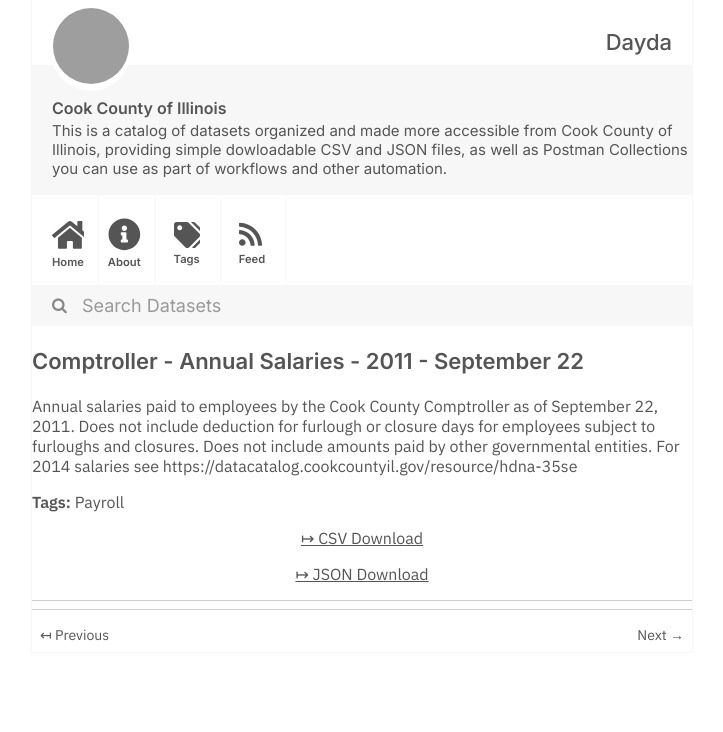
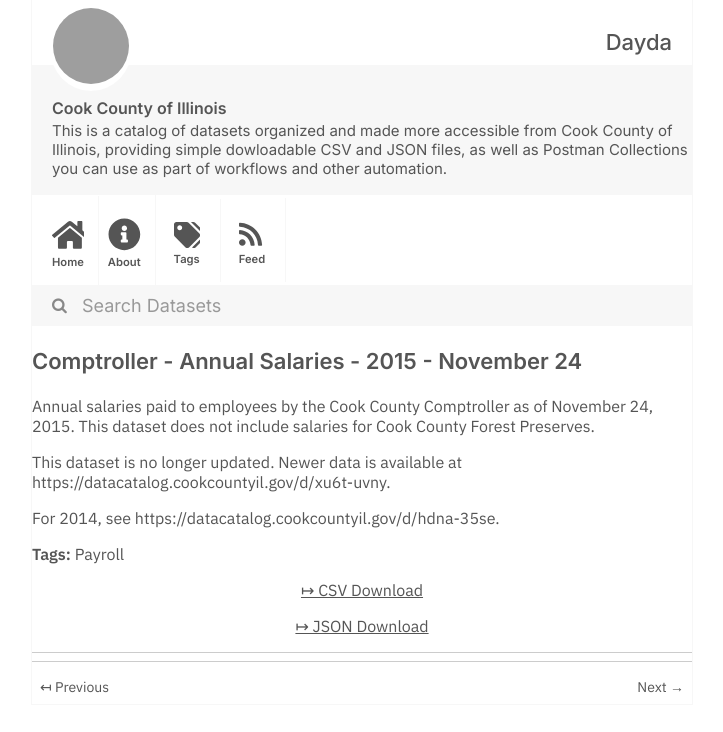
Before and after one commit to dayda-entities/cook-county-of-illinois, a Jekyll site: the page built from _posts/2020-11-10-comptroller-annual-salaries-20.md, in a window 1280 px wide, cut to the strip 0-732 px from the top of the page. Shown: the whole strip, without its empty margins (278-1001 px from the left). Built offline with Jekyll 4.4.1, drawn with Linux system fonts in a browser that asks for light colours; grey boxes are pictures that could not be loaded.

Commit message:
Publish Data

```diff
--- a/_posts/2020-11-10-comptroller-annual-salaries-20.md
+++ b/_posts/2020-11-10-comptroller-annual-salaries-20.md
@@ -1,7 +1,7 @@
 ---
-title: Comptroller - Annual Salaries - 2011 - September 22
-created: '2020-11-10T16:57:55.384346'
-modified: '2020-11-10T16:57:55.384359'
+title: Comptroller - Annual Salaries - 2015 - November 24
+created: '2020-11-10T16:57:18.966097'
+modified: '2020-11-10T16:57:18.966107'
 state: active
 type: dataset
 tags:
@@ -9,10 +9,14 @@ tags:
 groups:
   - Local Government
 csv_url: >-
-  https://datacatalog.cookcountyil.gov/api/views/wb2w-sasu/rows.csv?accessType=DOWNLOAD
+  https://datacatalog.cookcountyil.gov/api/views/9tzu-m4zi/rows.csv?accessType=DOWNLOAD
 json_url: >-
-  https://datacatalog.cookcountyil.gov/api/views/wb2w-sasu/rows.json?accessType=DOWNLOAD
+  https://datacatalog.cookcountyil.gov/api/views/9tzu-m4zi/rows.json?accessType=DOWNLOAD
 layout: post
 
 ---
-Annual salaries paid to employees by the Cook County Comptroller as of September 22, 2011. Does not include deduction for furlough or closure days for employees subject to furloughs and closures. Does not include amounts paid by other governmental entities. For 2014 salaries see https://datacatalog.cookcountyil.gov/resource/hdna-35se
+Annual salaries paid to employees by the Cook County Comptroller as of November 24, 2015. This dataset does not include salaries for Cook County Forest Preserves.
+
+This dataset is no longer updated. Newer data is available at https://datacatalog.cookcountyil.gov/d/xu6t-uvny.
+
+For 2014, see https://datacatalog.cookcountyil.gov/d/hdna-35se.
```
